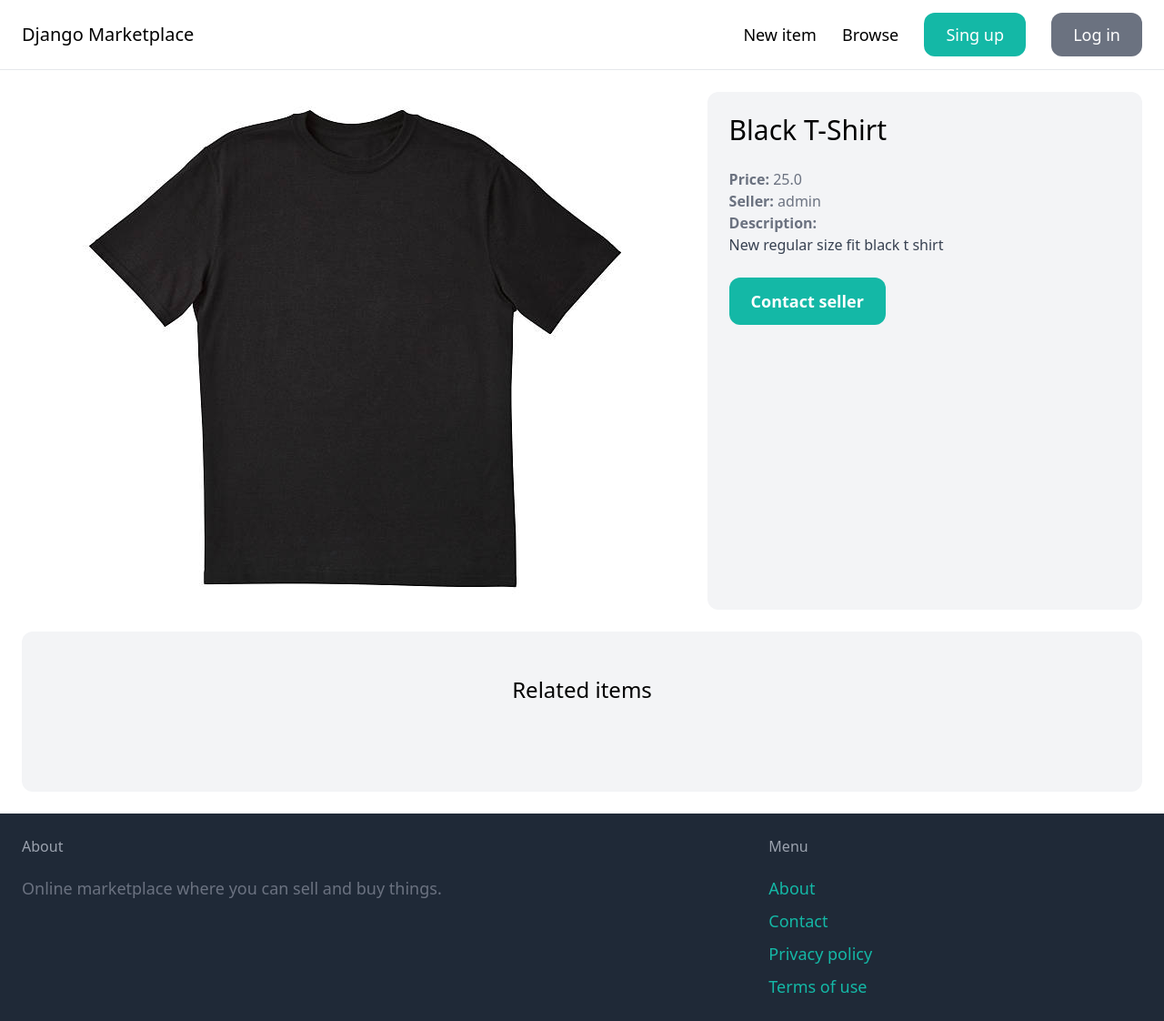
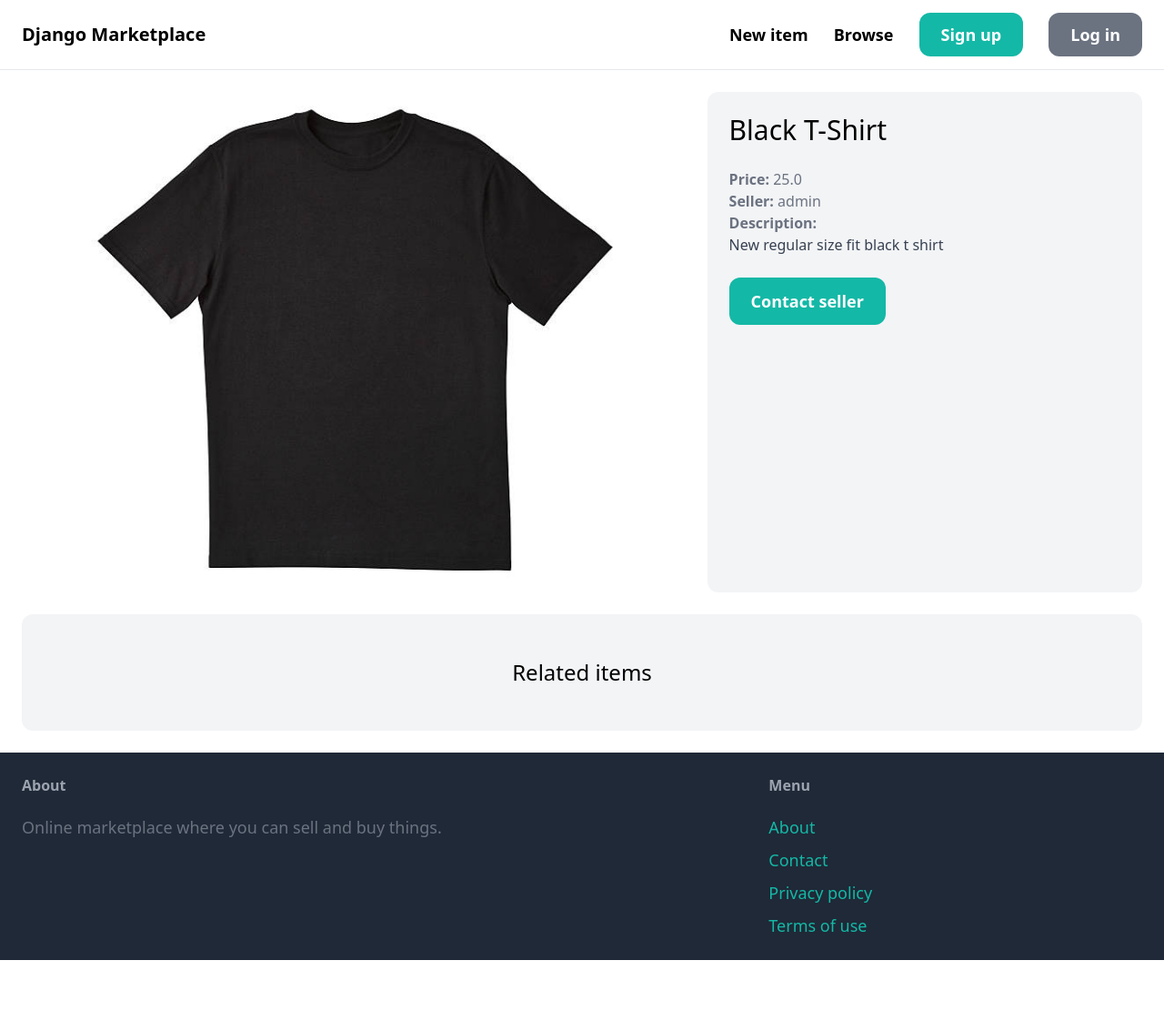
Before and after one commit to WiktorGal/Django-market, a Django app: page /items/2/ in a window 1280 px wide. Shown: the whole page at 91% size. After the commit the page ends 1055 px from the top, so only its background shows below. Run offline with Django 4.2, Linux system fonts and the light colour scheme; data comes from the database, SQL or seed files in the repository; both versions use the stored data as it was after the commit; some libraries are stand-ins or nearby versions.

Commit message:
template changes

```diff
--- a/core/templates/core/base.html
+++ b/core/templates/core/base.html
@@ -5,38 +5,50 @@
     <meta name="viewport" content="width=device-width, initial-scale=1.0">
     <title>{% block title %} {% endblock %} | Marketplace</title>
     <script src="https://cdn.tailwindcss.com"></script>
+    <style>
+        body {
+            margin: 0;
+            padding: 0;
+            display: flex;
+            flex-direction: column;
+            min-height: 100vh;
+        }
+
+        #app {
+            flex: 1;
+        }
+    </style>
 </head>
 <body>
-    <nav class="px-6 py-6 flex justify-between items-center border-b border-gray-200" ">
-        <a href="/" class="text-xl fornt-semibold">Django Marketplace</a>
+    <nav class="px-6 py-6 flex justify-between items-center border-b border-gray-200">
+        <a href="/" class="text-xl font-semibold">Django Marketplace</a>
 
         <div class="space-x-6">
-            <a href="{% url 'item:new' %}" class="text-lg fornt-semibold hover:text-gray-500">New item</a>
-            <a href="{% url 'item:items' %}" class="text-lg fornt-semibold hover:text-gray-500">Browse</a>
+            <a href="{% url 'item:new' %}" class="text-lg font-semibold hover:text-gray-500">New item</a>
+            <a href="{% url 'item:items' %}" class="text-lg font-semibold hover:text-gray-500">Browse</a>
 
             {% if request.user.is_authenticated %}
-                <a href="{% url 'conversation:inbox' %}" class="px-6 py-3 text-lg fornt-semibold bg-teal-500 text-white rounded-xl hover:bg-teal-700">Inbox</a>
-                <a href="{% url 'dashboard:index' %}" class="px-6 py-3 text-lg fornt-semibold bg-gray-500 text-white rounded-xl hover:bg-gray-700">Dashboard</a>
-                <a href="{% url 'core:logout' %}" class="px-6 py-3 text-lg fornt-semibold bg-gray-500 text-white rounded-xl hover:bg-gray-700">Sing out</a>
+                <a href="{% url 'conversation:inbox' %}" class="px-6 py-3 text-lg font-semibold bg-teal-500 text-white rounded-xl hover:bg-teal-700">Inbox</a>
+                <a href="{% url 'dashboard:index' %}" class="px-6 py-3 text-lg font-semibold bg-gray-500 text-white rounded-xl hover:bg-gray-700">Dashboard</a>
+                <a href="{% url 'core:logout' %}" class="px-6 py-3 text-lg font-semibold bg-gray-500 text-white rounded-xl hover:bg-gray-700">Sign out</a>
             {% else %}
-                <a href="{% url 'core:singup' %}" class="px-6 py-3 text-lg fornt-semibold bg-teal-500 text-white rounded-xl hover:bg-teal-700">Sing up</a>
-                <a href="{% url 'core:login' %}" class="px-6 py-3 text-lg fornt-semibold bg-gray-500 text-white rounded-xl hover:bg-gray-700">Log in</a>
+                <a href="{% url 'core:singup' %}" class="px-6 py-3 text-lg font-semibold bg-teal-500 text-white rounded-xl hover:bg-teal-700">Sign up</a>
+                <a href="{% url 'core:login' %}" class="px-6 py-3 text-lg font-semibold bg-gray-500 text-white rounded-xl hover:bg-gray-700">Log in</a>
             {% endif %}
         </div>
     </nav>
-    <div class="px-6 py-6">
+    <div id="app" class="px-6 py-6">
         {% block content %}
         {% endblock %}
     </div>
 
-
-    <footer class="px-6 py-6 flex justify-between bg-gray-800">
+    <footer class="px-6 py-6 flex justify-between bg-gray-800 mt-auto">
         <div class="w-2/3 pr-10">
-            <h3 class="mb-5 fornt-semibold text-gray-400">About</h3>
+            <h3 class="mb-5 font-semibold text-gray-400">About</h3>
             <p class="text-lg text-gray-500">Online marketplace where you can sell and buy things.</p>
         </div>
         <div class="w-1/3">
-            <h3 class="mb-5 fornt-semibold text-gray-400">Menu</h3>
+            <h3 class="mb-5 font-semibold text-gray-400">Menu</h3>
             <ul class="space-y-2">
                 <li><a href="#" class="text-lg text-teal-500 hover:text-teal-700">About</a></li>
                 <li><a href="{% url 'core:contact'%}" class="text-lg text-teal-500 hover:text-teal-700">Contact</a></li>
--- a/core/templates/core/index.html
+++ b/core/templates/core/index.html
@@ -2,15 +2,15 @@
 {% block title %}Welcome{% endblock %}
 
 {% block content %}
-<div class="mt-6 px-6 py-12 bg-gray-100 rounded-xl">
+<div class="mt-3 px-6 py-12 bg-gray-100 rounded-xl">
   <h2 class="mb-12 text-2xl text-center">Newest items</h2>
   <div class="grid grid-cols-3 gap-3">
     {% for item in items %}
     <div>
       <a href="{% url 'item:detail' item.id %}">
-        <div class="bg-white rounded-t-xl overflow-hidden" style="height: 350px; width: 100%; max-width: 100%;">
+        <div class="bg-white rounded-t-xl overflow-hidden h-96">
           {% if item.image %}
-          <img src="{{ item.image.url }}" alt="item" class="w-full h-full object-cover" />
+          <img src="{{ item.image.url }}" alt="item" class="mx-auto h-full object-cover" />
           {% else %}
           <div class="w-full h-full flex items-center justify-center bg-gray-300">
             <span class="fas fa-camera fa-5x text-gray-500">📷</span>
--- a/item/templates/item/detail.html
+++ b/item/templates/item/detail.html
@@ -2,7 +2,13 @@
 {% block content %}
 <div class="grid grid-cols-5 gap-6">
   <div class="col-span-3">
-    <img class="rounded-xl mx-auto" src="{{ item.image.url }}" alt="image" />
+    {% if item.image %}
+    <img src="{{ item.image.url }}" alt="Item image" class="mx-auto h-full object-cover" style="height: 550px;">
+    {% else %}
+      <div class="w-full h-full flex items-center justify-center bg-gray-300"style="height: 550px;">
+        <span class="fas fa-camera fa-5x text-gray-500">📷</span>
+      </div>
+    {% endif %}
   </div>
 
   <div class="col-span-2 p-6 bg-gray-100 rounded-xl">
@@ -40,16 +46,22 @@
   </div>
 </div>
 
-<div class="mt-6 px-6 py-12 bg-gray-100 rounded-xl">
-  <h2 class="mb-12 text-2xl text-center">Related items</h2>
+<div class="mt-6  px-6 py-12 bg-gray-100 rounded-xl">
+  <h2 class=" text-2xl text-center">Related items</h2>
   <div class="grid grid-cols-3 gap-3">
     {% for i in related_items %}
     <div>
       <a href="{% url 'item:detail' i.id %}">
-        <div class="bg-white rounded-t-xl">
-          <img src="{{ i.image.url }}" alt="item" class="mx-auto" />
+        <div class="bg-white rounded-t-xl overflow-hidden h-80">
+          {% if i.image %}
+          <img src="{{ i.image.url }}" alt="Item image" class="mx-auto h-full object-cover">
+          {% else %}
+            <div class="w-full h-full flex items-center justify-center bg-gray-300">
+              <span class="fas fa-camera fa-5x text-gray-500">📷</span>
+            </div>
+          {% endif %}
         </div>
-        <div class="p-6 bg-white rounded-b-xl">
+        <div class="p-6 bg-white rounded-b-xl ">
           <h2 class="text-2xl">{{ i.name }}</h2>
           <p class="text-gray-500">Price: {{ i.price }}</p>
         </div>
@@ -59,4 +71,7 @@
   </div>
 </div>
 
+
+
+
 {% endblock %}
--- a/marketplace/settings.py
+++ b/marketplace/settings.py
@@ -27,7 +27,7 @@ SECRET_KEY = 'django-insecure-9c*f*lst1(!_z$$t+(&0)i_q*k42cp)!s5*odyyg6c+%&r()&w
 # SECURITY WARNING: don't run with debug turned on in production!
 DEBUG = True
 
-ALLOWED_HOSTS = ['.vercel.app']
+ALLOWED_HOSTS = ['*']
 
 
 LOGIN_URL = '/login/'
--- a/marketplace/wsgi.py
+++ b/marketplace/wsgi.py
@@ -14,5 +14,3 @@ from django.core.wsgi import get_wsgi_application
 os.environ.setdefault('DJANGO_SETTINGS_MODULE', 'marketplace.settings')
 
 application = get_wsgi_application()
-
-app = application
```
Also changed, not shown: item/templates/item/items.html (+4 -4 lines), db.sqlite3.
